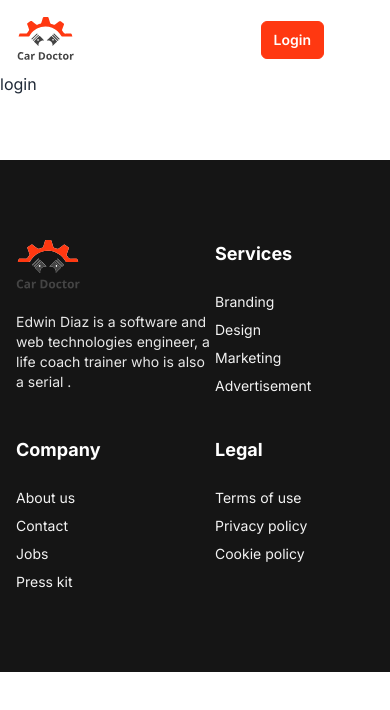
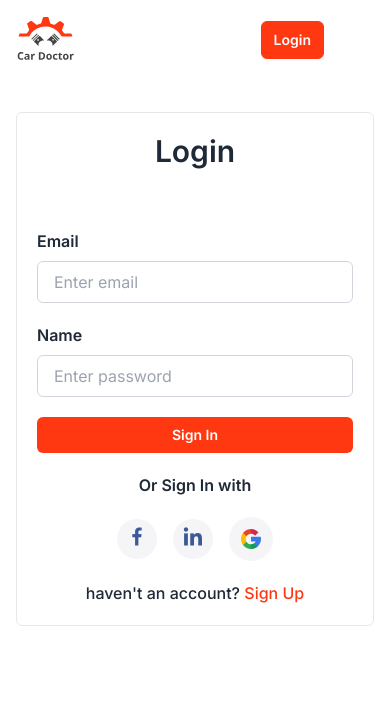
Before and after one commit to mdmitulhossen/car-doctor-client, a React (Vite) app: page /login in a window 390 px wide. Shown: the top 710 px of the page. Built offline with nearby package versions, Linux system fonts and the light colour scheme; some icons are missing.

Commit message:
sign up sign in page done

```diff
--- /dev/null
+++ b/src/pages/LoginPage.jsx
@@ -0,0 +1,55 @@
+import Navbar from "../components/Header/Navbar";
+
+import right1 from '../assets/images/login/login.svg'
+import google from '../assets/social/google.svg'
+import { useNavigate } from "react-router-dom";
+
+const LoginPage = () => {
+    const navigate = useNavigate();
+    return (
+        <div >
+            <Navbar />
+
+
+            <div className="carDoctorContainer pb-10 mt-10">
+                <div className="flex gap-10">
+                    <div className="w-1/2 hidden md:flex justify-center items-center p-5">
+                        <img src={right1} className="object-fill" alt="" />
+                    </div>
+                    <div className="w-full md:w-1/2 border xl:p-16 lg:p-10 p-5 rounded-md">
+                        <p className="text-3xl font-semibold w-full text-center">Login</p>
+
+                        <form className="mt-10">
+                            <label htmlFor="email" className="font-semibold pt-5 block">Email</label>
+                            <input className="border mt-2 rounded-md w-full border-gray-300 px-4 py-2 outline-[#FF3811]" type="email" name="email" id="email" placeholder="Enter email" />
+
+                            <label htmlFor="password" className="font-semibold pt-5 block">Name</label>
+                            <input className="border mt-2 rounded-md w-full border-gray-300 px-4 py-2 outline-[#FF3811]" type="password" name="password" id="password" placeholder="Enter password" />
+
+                            <button className="px-4 py-2 text-sm font-semibold rounded-md w-full text-white bg-[#FF3811] hover:bg-[#d35036] duration-200 mt-5">Sign In</button>
+                        </form>
+                        <p className="w-full text-center font-semibold mt-5">Or Sign In with</p>
+                        <div className="flex justify-center items-center gap-4 mt-5">
+                            <button className="text-2xl px-2 py-[4px] rounded-full bg-[#F5F5F8] text-[#3B5998] hover:bg-[#FF3811]/10 duration-200">
+                                <i className='bx bxl-facebook' ></i>
+                            </button>
+                            <button className="text-2xl px-2 py-[4px] rounded-full bg-[#F5F5F8] text-[#3B5998] hover:bg-[#FF3811]/10 duration-200">
+                                <i className='bx bxl-linkedin' ></i>
+                            </button>
+                            <button className="text-2xl p-3 rounded-full bg-[#F5F5F8] text-[#3B5998] hover:bg-[#FF3811]/10 duration-200">
+                                <img src={google} alt="" />
+                            </button>
+                        </div>
+
+                        <p onClick={()=>navigate('/signup')} className="w-full text-center font-medium mt-5">
+                           haven't an account? <span className="text-[#FF3811] cursor-pointer">Sign Up</span>
+                        </p>
+
+                    </div>
+                </div>
+            </div>
+        </div>
+    );
+};
+
+export default LoginPage;
--- /dev/null
+++ b/src/pages/SignUpPage.jsx
@@ -0,0 +1,59 @@
+import Navbar from "../components/Header/Navbar";
+
+import right1 from '../assets/images/login/login.svg'
+import google from '../assets/social/google.svg'
+import { useNavigate } from "react-router-dom";
+
+
+const SignUpPage = () => {
+    const navigate = useNavigate();
+    return (
+        <div >
+            <Navbar />
+
+
+            <div className="carDoctorContainer pb-10 mt-10">
+                <div className="flex gap-10">
+                    <div className="w-1/2 hidden md:flex justify-center items-center p-5">
+                        <img src={right1} className="object-fill" alt="" />
+                    </div>
+                    <div className="w-full md:w-1/2 border xl:p-16 lg:p-10 p-5 rounded-md">
+                        <p className="text-3xl font-semibold w-full text-center">Sign Up</p>
+
+                        <form className="mt-10">
+                            <label htmlFor="name" className="font-semibold">Name</label>
+                            <input className="border mt-2 rounded-md w-full border-gray-300 px-4 py-2 outline-[#FF3811]" type="text" name="name" id="name" placeholder="Enter name" />
+
+                            <label htmlFor="email" className="font-semibold pt-5 block">Email</label>
+                            <input className="border mt-2 rounded-md w-full border-gray-300 px-4 py-2 outline-[#FF3811]" type="email" name="email" id="email" placeholder="Enter email" />
+
+                            <label htmlFor="password" className="font-semibold pt-5 block">Name</label>
+                            <input className="border mt-2 rounded-md w-full border-gray-300 px-4 py-2 outline-[#FF3811]" type="password" name="password" id="password" placeholder="Enter password" />
+
+                            <button className="px-4 py-2 text-sm font-semibold rounded-md w-full text-white bg-[#FF3811] hover:bg-[#d35036] duration-200 mt-5">Sign Up</button>
+                        </form>
+                        <p className="w-full text-center font-semibold mt-5">Or Sign Up with</p>
+                        <div className="flex justify-center items-center gap-4 mt-5">
+                            <button className="text-2xl px-2 py-[4px] rounded-full bg-[#F5F5F8] text-[#3B5998] hover:bg-[#FF3811]/10 duration-200">
+                                <i className='bx bxl-facebook' ></i>
+                            </button>
+                            <button className="text-2xl px-2 py-[4px] rounded-full bg-[#F5F5F8] text-[#3B5998] hover:bg-[#FF3811]/10 duration-200">
+                                <i className='bx bxl-linkedin' ></i>
+                            </button>
+                            <button className="text-2xl p-3 rounded-full bg-[#F5F5F8] text-[#3B5998] hover:bg-[#FF3811]/10 duration-200">
+                                <img src={google} alt="" />
+                            </button>
+                        </div>
+
+                        <p onClick={()=>navigate('/login')} className="w-full text-center font-medium mt-5">
+                            Already have an account? <span className="text-[#FF3811] cursor-pointer">Login</span>
+                        </p>
+
+                    </div>
+                </div>
+            </div>
+        </div>
+    );
+};
+
+export default SignUpPage;
```
Also changed, not shown: src/routes/Routes.jsx (+10 -4 lines), src/assets/social/google.svg (added).
